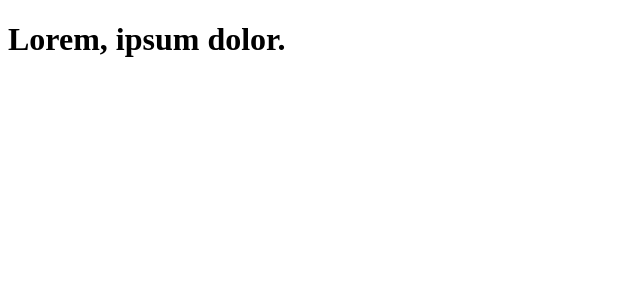
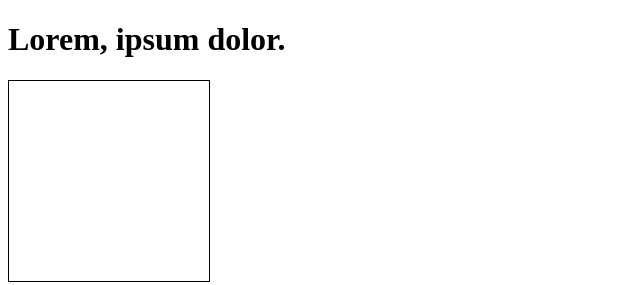
Before and after one commit to LordRK7/JQ-Day5, a plain HTML site: page index.html in a window 1280 px wide. Shown: the whole page, without its empty margins (0-640 px from the left). Drawn offline with nearby package versions, Linux system fonts and the light colour scheme.

```diff
--- a/index.html
+++ b/index.html
@@ -5,6 +5,7 @@
     <meta name="viewport" content="width=device-width, initial-scale=1.0">
     <title>JQ-Day5</title>
     <script src="https://cdnjs.cloudflare.com/ajax/libs/jquery/3.7.1/jquery.min.js"></script>
+    <link rel="stylesheet" href="style.css">
 </head>
 <body>
 
--- a/style.css
+++ b/style.css
@@ -1,3 +1,5 @@
 .box {
     border: 1px solid black;
+    height: 200px;
+    width: 200px;
 }
```
